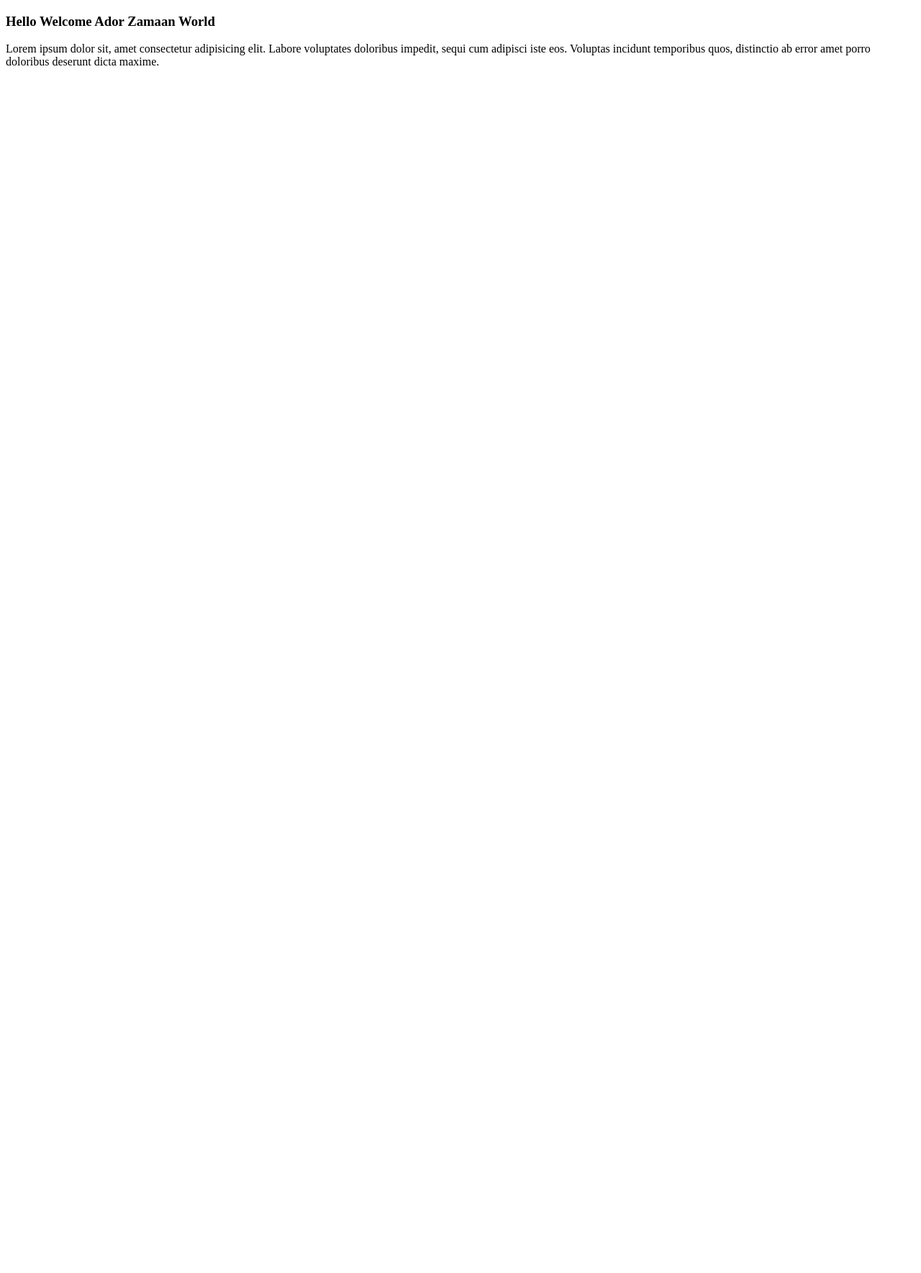
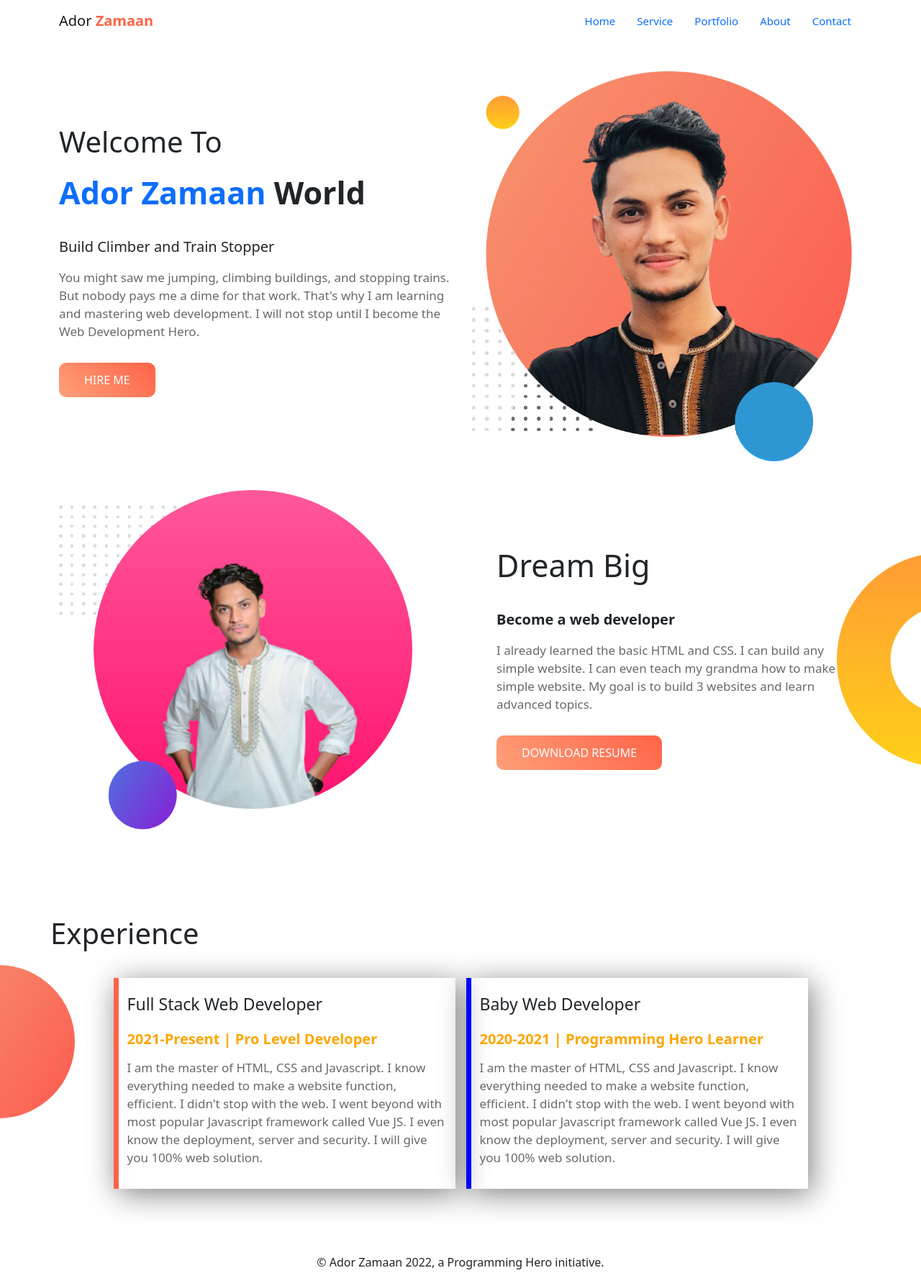
Before and after one commit to adorzamaan/Personal-portfolio, a plain HTML site: page index.html in a window 1280 px wide. Shown: the whole page at 72% size. Before the commit the page ends 800 px from the top, so only its background shows below. Drawn offline with Linux system fonts and the light colour scheme.

Commit message:
portfolio complete

```diff
--- a/index.html
+++ b/index.html
@@ -5,9 +5,138 @@
     <meta http-equiv="X-UA-Compatible" content="IE=edge">
     <meta name="viewport" content="width=device-width, initial-scale=1.0">
     <title>Personal-Portfolio</title>
+    <!--Css file add here-->
+    <link href="https://fonts.googleapis.com/css?family=Poppins&display=swap" rel="stylesheet">
+    <link rel="stylesheet" href="style.css">
+    <link rel="stylesheet" href="bootstrap.min.css">
 </head>
 <body>
-    <h3>Hello Welcome Ador Zamaan World</h3>
-    <p>Lorem ipsum dolor sit, amet consectetur adipisicing elit. Labore voluptates doloribus impedit, sequi cum adipisci iste eos. Voluptas incidunt temporibus quos, distinctio ab error amet porro doloribus deserunt dicta maxime.</p>
+    <!-- Header part start here -->
+
+    <nav class="navbar navbar-expand-lg CustomNav">
+        <div class="container">
+          <a class="navbar-brand logo" href="#">Ador <span>Zamaan</span></a>
+          <button class="navbar-toggler" type="button" data-bs-toggle="collapse" data-bs-target="#Mynav" aria-controls="Mynav" aria-expanded="false" aria-label="Toggle navigation">
+            <span class="navbar-toggler-icon"></span>
+          </button>
+          <div class="collapse navbar-collapse" id="Mynav">
+            <ul class="navbar-nav ms-auto mb-2 mb-lg-0">
+              <li class="nav-item">
+                <a class="nav-link active" aria-current="page" href="#">Home</a>
+              </li>
+              <li class="nav-item">
+                <a class="nav-link" href="#">Service</a>
+              </li>
+              <li class="nav-item">
+                <a class="nav-link" href="#">Portfolio</a>
+              </li>   <li class="nav-item">
+                <a class="nav-link" href="#">About</a>
+              </li>   <li class="nav-item">
+                <a class="nav-link" href="#">Contact</a>
+              </li>
+            </ul>
+          </div>
+        </div>
+      </nav>
+
+    <!-- Header part start here -->
+
+
+<!-- Welcome Section part start here -->
+<section id="welcome_part">
+    <div class="container">
+        <div class="row valigns">
+            <div class="welcome_left col-md-6 order-md-first">
+                <h2>Welcome To</h2>
+                <h3><span>Ador Zamaan</span> World</h3>
+
+                <h5>Build Climber and Train Stopper
+                </h5>
+                <p>You might saw me jumping, climbing buildings, and stopping trains. But nobody pays me a dime for that work. That's why I am learning and mastering web development. I will not stop until I become the Web Development Hero.
+
+                </p>
+                <a class="anchor_button" target="_blank" href="#">Hire Me</a>
+            </div>
+            <div class="welcome_right col-md-6 order-first">
+                <img src="Personal-portfolio.png" alt="Portfolio" class="img-fluid">
+            </div>
+
+
+        </div>
+    </div>
+</section>
+
+
+<!-- Welcome Section part end here -->
+
+
+
+<!-- Dream big part start here-->
+
+<section id="dream_big">
+    <div class="container">
+        <div class="row valigns">
+            <div class="dream_left col-md-6">
+                <img src="personal-portfilio-2.png" alt="Portfolio" class="img-fluid">
+            </div>
+            <div class="dream_right col-md-6">
+                <h2>Dream Big
+                </h2>
+                <h5>Become a web developer
+                </h5>
+                <p>I already learned the basic HTML and CSS. I can build any simple website. I can even teach my grandma how to make simple website. My goal is to build 3 websites and learn advanced topics.
+                </p>
+                <a target="_blank" href="#">Download Resume</a>
+            </div>
+
+
+        </div>
+    </div>
+</section>
+
+<!-- Dream big part end here-->
+
+
+<!--expericence part start here -->
+<section id="experience_part">
+    <div class="container">
+        <div class="row justify-content-center">
+            <div class="col-md-12 sec_title">
+                <h2>Experience</h2>
+            </div>
+            <div class="experience_left col-md-5">
+                <h3>Full Stack Web Developer
+                </h3>
+                <h5>2021-Present | Pro Level Developer
+                </h5>
+                <p>I am the master of HTML, CSS and Javascript. I know everything needed to make a website function, efficient. I didn't stop with the web. I went beyond with most popular Javascript framework called Vue JS. I even know the deployment, server and security. I will give you 100% web solution.
+                </p>
+            </div>
+            <div class="experice_right col-md-5">
+                <h3>Baby Web Developer
+                </h3>
+                <h5>2020-2021 | Programming Hero Learner
+                </h5>
+                <p>I am the master of HTML, CSS and Javascript. I know everything needed to make a website function, efficient. I didn't stop with the web. I went beyond with most popular Javascript framework called Vue JS. I even know the deployment, server and security. I will give you 100% web solution.
+                </p>
+            </div>
+        </div>
+    </div>
+</section>
+
+<footer id="footer_part">
+    <p class="text-center">© Ador Zamaan 2022, a Programming Hero initiative.</p>
+</footer>
+<!--expericence part end here -->
+
+
+
+
+
+
+<!-- js file add here-->
+<script src="bootstrap.bundle.min.js"></script>
+
+
 </body>
 </html>
--- a/style.css
+++ b/style.css
@@ -0,0 +1,231 @@
+
+
+
+body{
+    font-family: Poppins, sans-serif;
+}
+/* common css start here */
+.valigns{
+    justify-content: center;
+    align-items: center;
+}
+a{
+    text-decoration: none;
+    text-decoration: none;
+}
+/* common css start here */
+
+
+/* Header part start Here */
+.CustomNav{}
+.CustomNav #Mynav ul li a{
+    color: #0d6efd;
+    font-weight: 500;
+    font-size: 15px;
+    padding: 10px 15px;
+
+}
+.CustomNav .logo span{
+    color: tomato;
+    font-weight: 700;
+}
+
+/* Header part start Here */
+
+/* welcome_part css start here */
+#welcome_part{
+    padding: 40px 0px;
+}
+/* .welcome_left{
+    padding: 15px 0px;
+} */
+.welcome_left h2{
+    font-size: 40px;
+    font-weight: 500;
+    line-height: 50px;
+}
+.welcome_left h3{
+    font-size: 43px;
+    font-weight: 700;
+    padding: 12px 0px;
+}
+.welcome_left h3 span{
+    color: #0d6efd;
+}
+.welcome_left h5{
+    font-size: 20px;
+    font-weight: 500;
+    margin: 25px 0px 18px 0px;
+}
+.welcome_left p{
+    font-size: 17px;
+    line-height: 25px;
+    color: dimgrey;
+}
+.welcome_left .anchor_button{
+    padding: 12px 35px;
+    color: #fff;
+    background:linear-gradient(45deg, lightsalmon, tomato);
+    text-decoration: none;
+    border-radius: 10px;
+    text-transform: uppercase;
+    margin: 15px 0px;
+    display: inline-block;
+}
+/* welcome_part css start here */
+
+
+/* dream big css part start here */
+#dream_big{
+background-image: url(dream-bg.png);
+background-position: right;
+background-repeat: no-repeat;
+
+}
+.dream_left img{
+    width: 90%;
+}
+.dream_right h2{
+    font-size: 43px;
+    font-weight: 500;
+    padding: 12px 0px;
+}
+#dream_big .dream_right{
+    padding-left: 50px;
+}
+.dream_right h5{
+    font-size: 20px;
+    font-weight: bold;
+    margin: 25px 0px 18px 0px;
+}
+.dream_right p{
+    font-size: 17px;
+    line-height: 25px;
+    color: dimgrey;
+}
+.dream_right a{
+    padding: 12px 35px;
+    color: #fff;
+    background:linear-gradient(45deg, lightsalmon, tomato);
+    text-decoration: none;
+    border-radius: 10px;
+    text-transform: uppercase;
+    margin: 15px 0px;
+    display: inline-block;
+}
+.dream_right a:hover{
+    color: #fff;
+}
+/* welcome_part css start here */
+
+/* dream big css part end here */
+
+/* experience_part css start here */
+#experience_part{
+    padding: 90px 0px;
+    background-image: url(exp-bg.png);
+    background-position: left;
+    background-repeat: no-repeat;
+}
+#experience_part .sec_title{
+    padding: 30px 0px;
+    text-align: left;
+}
+.sec_title h2{
+    font-size: 40px;
+    font-weight: medium;
+}
+#experience_par .col-md-5{
+    padding: 10px 0px;
+}
+.experience_left{
+    border-left: 7px solid tomato;
+    box-shadow: 5px 7px 40px gray;
+    margin-right: 15px;
+    padding: 15px;
+}
+.experice_right{
+    padding: 15px;
+
+}
+.experice_right h3,
+.experience_left h3{
+    font-size: 23px;
+    font-weight: 500;
+    padding: 8px 0px;
+}
+.experice_right h5,
+.experience_left h5{
+    color: orange;
+    font-size: 20px;
+    font-weight: bold;
+    margin: 15px 0px;
+}
+.experice_right p,
+.experience_left p{
+    font-size: 17px;
+    line-height: 25px;
+    color: dimgrey;
+}
+.experice_right{
+    box-shadow: 5px 7px 40px gray;;
+    border-left: 7px solid;
+    border-image:  linear-gradient(blue 100%, cyan 100%);
+    border-image-slice: 1;
+    margin-top: 20px;
+}
+
+
+
+/* media query */
+
+@media(max-width:767px) {
+    .CustomNav{
+        background-color: #0d6efd;
+        text-align: center;
+    }
+    .CustomNav #Mynav ul li a{
+        color: #fff;
+
+    }
+    .CustomNav .logo,
+    .CustomNav .logo span{
+        color:#fff;
+    }
+    .CustomNav .navbar-toggler{
+        font-size: 25px;
+        color: #fff;
+        background:transparent;
+        outline: none;
+        border: 1px solid #fff;
+    }
+    .navbar-toggler:focus{
+        outline: none;
+        text-decoration: none;
+        box-shadow: none;
+    }
+    .navbar-toggler-icon{
+        color: #ffff;
+    }
+    #dream_big .dream_right {
+        padding-left: 0px;
+    }
+    #experience_part{
+        padding: 20px 0px 40px
+    }
+    .experience_left {
+        margin-right: 0px;
+        margin-bottom: 30px;
+    }
+
+}
+
+@media(max-width:575px) {
+    #dream_big,
+    #experience_part{
+        background-image:none;
+        }
+        #dream_big{
+            padding: 30px;
+        }
+}
```
